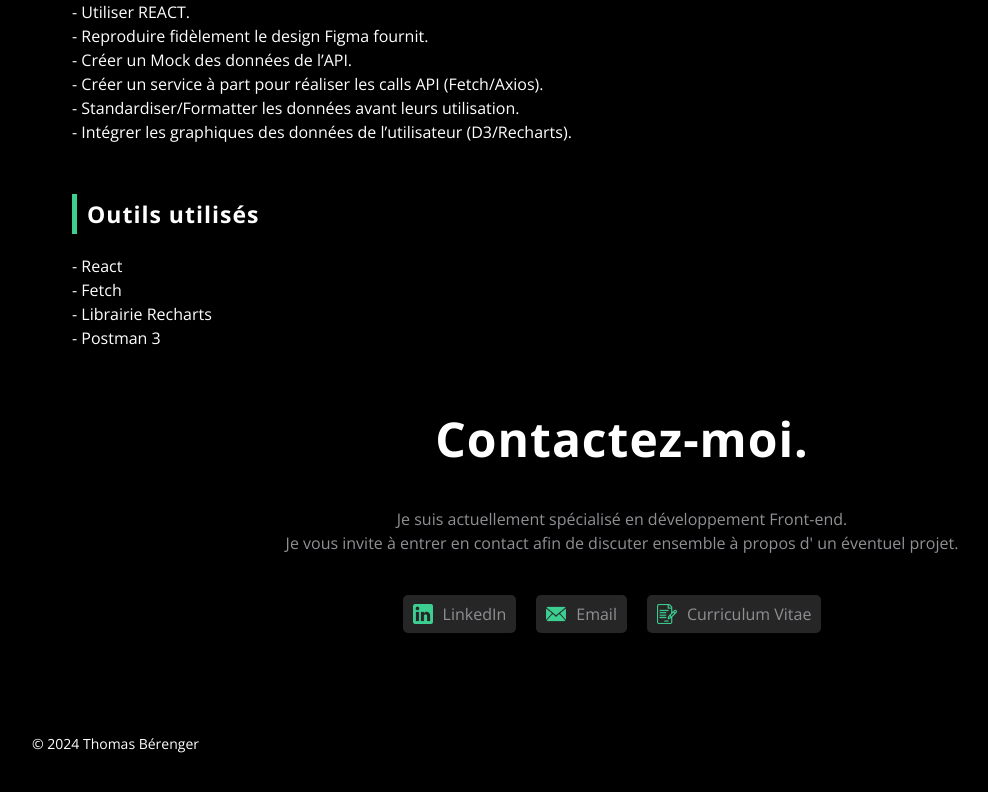
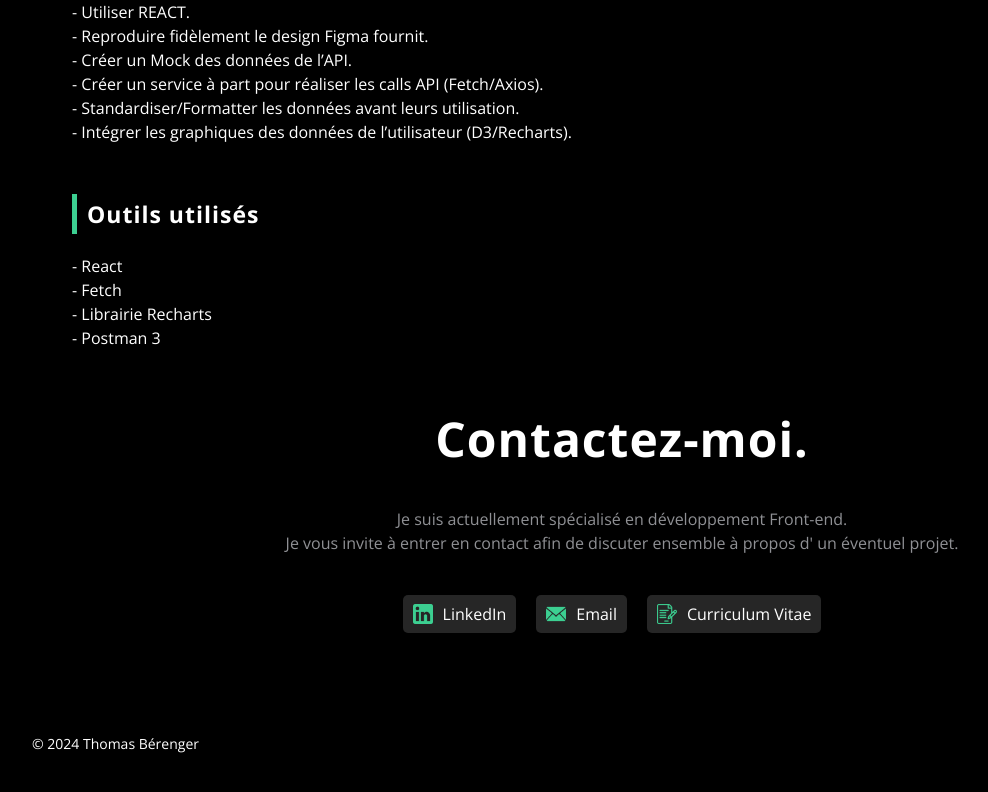
Before and after one commit to ThomasJSimpson/portfolio, a React (Vite) app: page /portfolio/project/1 in a window 1280 px wide. Shown: the part 1624-2416 px from the top of the page, without its empty margins (18-1006 px from the left). Built offline with nearby package versions, Linux system fonts and the light colour scheme; the HTML template or start-up script is replaced by a standard one.

Commit message:
test netlify

```diff
--- a/src/App.css
+++ b/src/App.css
@@ -346,20 +346,18 @@ main {
   margin-bottom: 10rem;
   /* height: 22.5rem; */
   text-align: center;
+  color: #8f9094;
 }
 .contact h1 {
   font-size: 48px;
   margin-bottom: 3rem;
   font-weight: 700;
   letter-spacing: 0.1rem;
+  color: white;
 }
-.contact p {
-  /* margin-bottom: 5rem; */
-  color: #8f9094;
-}
+
 .contact-social {
   display: flex;
-
   margin-top: 4rem;
 }
 footer {
--- a/vite.config.js
+++ b/vite.config.js
@@ -4,5 +4,5 @@ import react from "@vitejs/plugin-react";
 // https://vitejs.dev/config/
 export default defineConfig({
   plugins: [react()],
-  base: "/portfolio/",
+  // base: "/portfolio/",
 });
```
